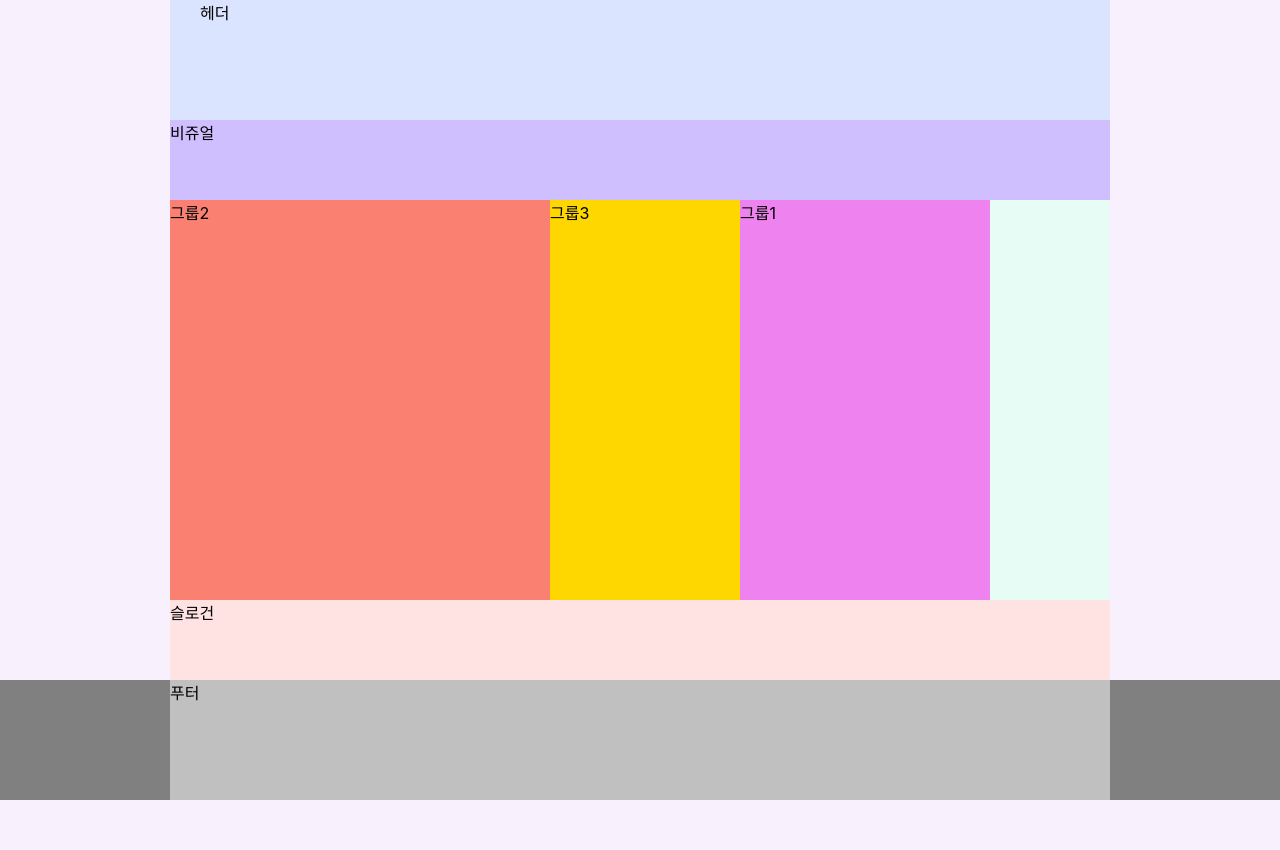
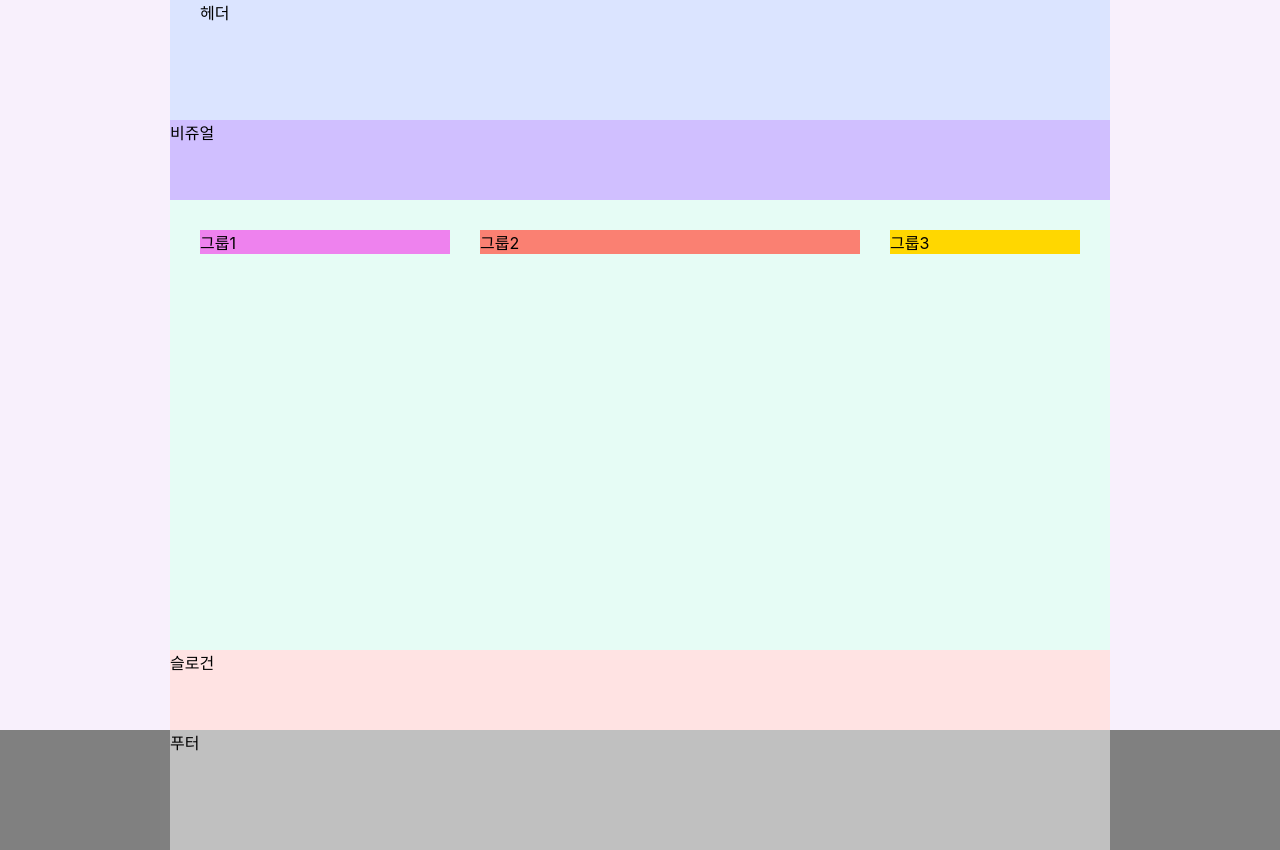
Before and after one commit to lulla-by/HTML5, a website: page index.html in a window 1280 px wide. Before the commit the page ends 800 px from the top, so only its background shows below. Drawn offline with Linux system fonts and the light colour scheme; a web font is replaced by a local one.

Commit message:
flex를 이용한 메인 레이아웃 완성

```diff
--- a/styles/style.css
+++ b/styles/style.css
@@ -28,16 +28,17 @@ body {
 /* 메인 */
 .main {
   background: #e6fcf5;
-  height: 50vh;
+  min-height: 450px;
   display: flex;
-  flex-direction: row;
-
+  flex-flow: row norwrap;
+  justify-content: space-between;
+  align-items: flex-start;
+  padding: 30px;
 }
 
 .group1{
   background: violet;
   width: 250px;
-  order: 1;
 }
 .group2{
   background: salmon;
```
